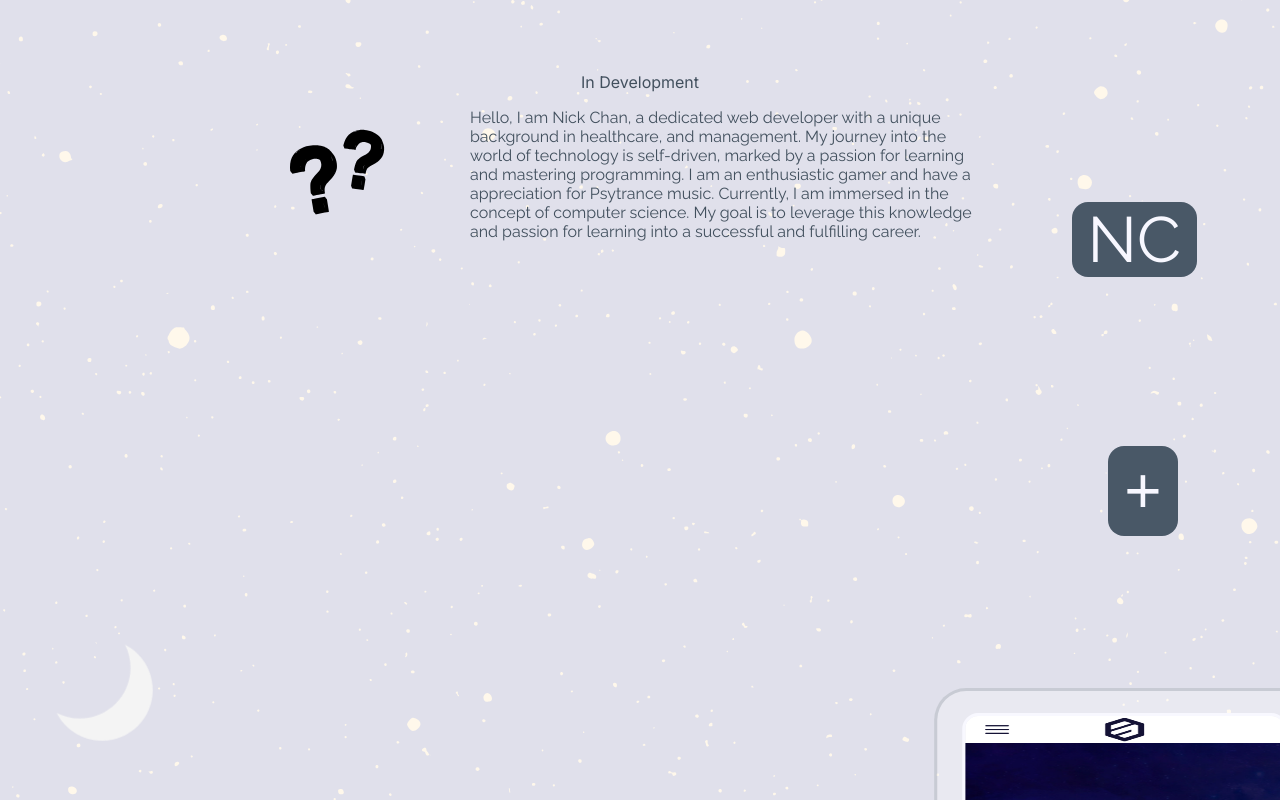
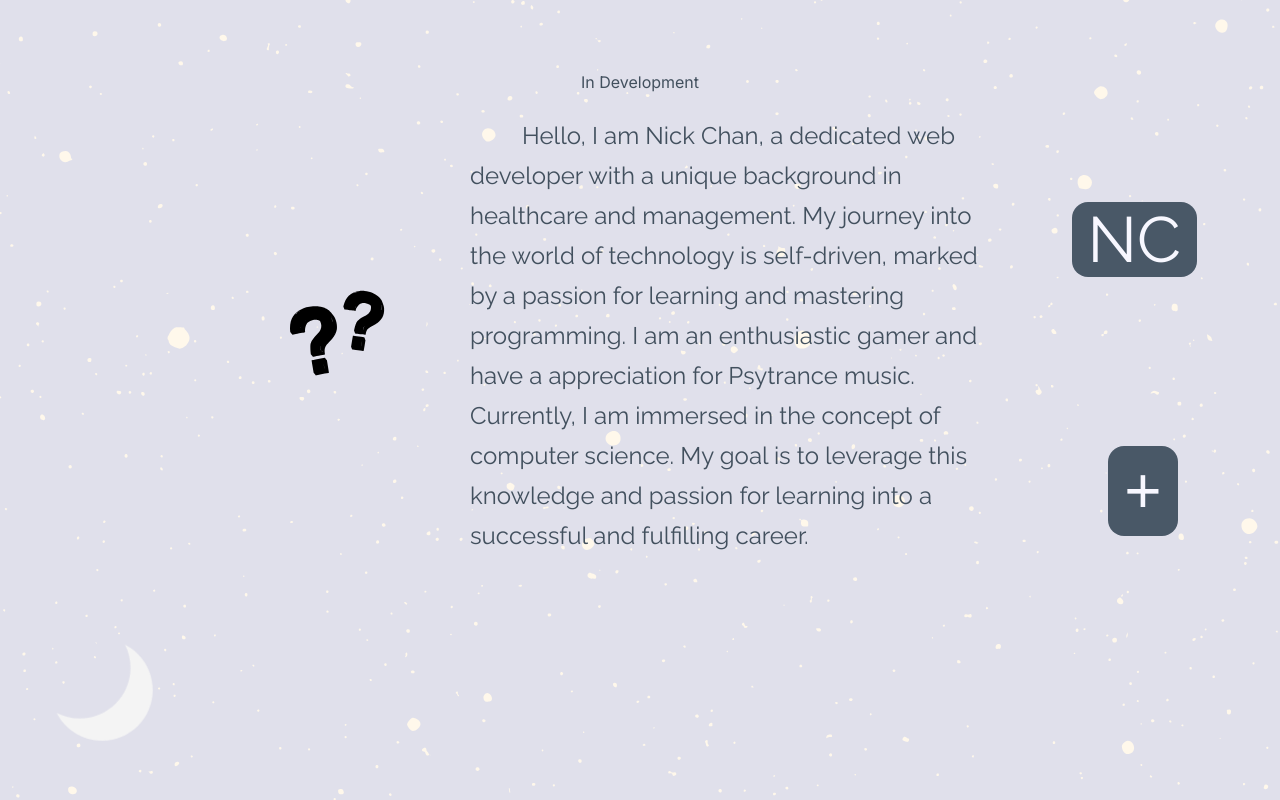
Before and after one commit to NickHChan/PortfolioPage, a Next.js app: page / in a window 1280 px wide. Shown: the top 800 px of the page. Built offline with nearby package versions, Linux system fonts and the light colour scheme.

Commit message:
updated some styling for contactMe component

```diff
--- a/src/app/components/contactme/ContactMe.tsx
+++ b/src/app/components/contactme/ContactMe.tsx
@@ -45,11 +45,10 @@
 
   return (
     <div className={styles.contactMeBody}>
-        <h4>Contact Me</h4>
+        <h3 className={styles.title}>Contact Me</h3>
         <section className={styles.contactInfo}>
             <div>Image Box</div>
             <aside>
-                <h5>Nicholas Chan</h5>
                 <motion.div
                 initial='hidden'
                 animate={copied ? 'show' : 'hidden'}
--- a/src/app/components/contactme/contactMe.module.css
+++ b/src/app/components/contactme/contactMe.module.css
@@ -1,5 +1,9 @@
-@import url('https://fonts.googleapis.com/css2?family=Raleway:ital,wght@0,400;0,600;1,400;1,600&display=swap');
+ @import url('https://fonts.googleapis.com/css2?family=Raleway:ital,wght@0,100;0,200;0,300;0,400;0,500;0,600;0,700;0,800;0,900;1,100;1,200;1,300;1,400;1,500;1,600;1,700;1,800;1,900&display=swap');
 
+
+.title{
+    font-size: 1.75rem;
+}
 .contactMeBody{
     font-family: 'Raleway', Georgia, 'Times New Roman', Times, serif;
     display: flex;
@@ -12,6 +16,11 @@
     padding: 3rem;
     scale: 1.3;
     margin-bottom: 10%;
+}
+.contactMeBody p{
+    font-size: 1.1rem;
+    font-weight: bold;
+    color: rgb(0, 0, 0);;
 }
 .contactInfo{
     width: 500px;
--- a/src/app/components/mainArticle/MainArticle.module.css
+++ b/src/app/components/mainArticle/MainArticle.module.css
@@ -6,7 +6,10 @@
     align-items: center;
     justify-content: space-around;
     gap: 7rem;
+    font-size: 1.5rem;
     margin-bottom: 20rem;
+    text-indent: 10%;
+    line-height: 2.5rem;
     font-family: 'Raleway', Georgia, 'Times New Roman', Times, serif;
 }
 
--- a/src/app/components/mainArticle/MainArticle.tsx
+++ b/src/app/components/mainArticle/MainArticle.tsx
@@ -13,7 +13,7 @@
       height={100}
       width={100}
       />
-        <p>Hello, I am Nick Chan, a dedicated web developer with a unique background in healthcare, and management.
+        <p>Hello, I am Nick Chan, a dedicated web developer with a unique background in healthcare and management.
       My journey into the world of technology is self-driven, marked by a passion for learning and mastering programming.
        I am an enthusiastic gamer and have a appreciation for Psytrance music.
        Currently, I am immersed in the concept of computer science. My goal is to leverage this knowledge and passion for learning into
```
